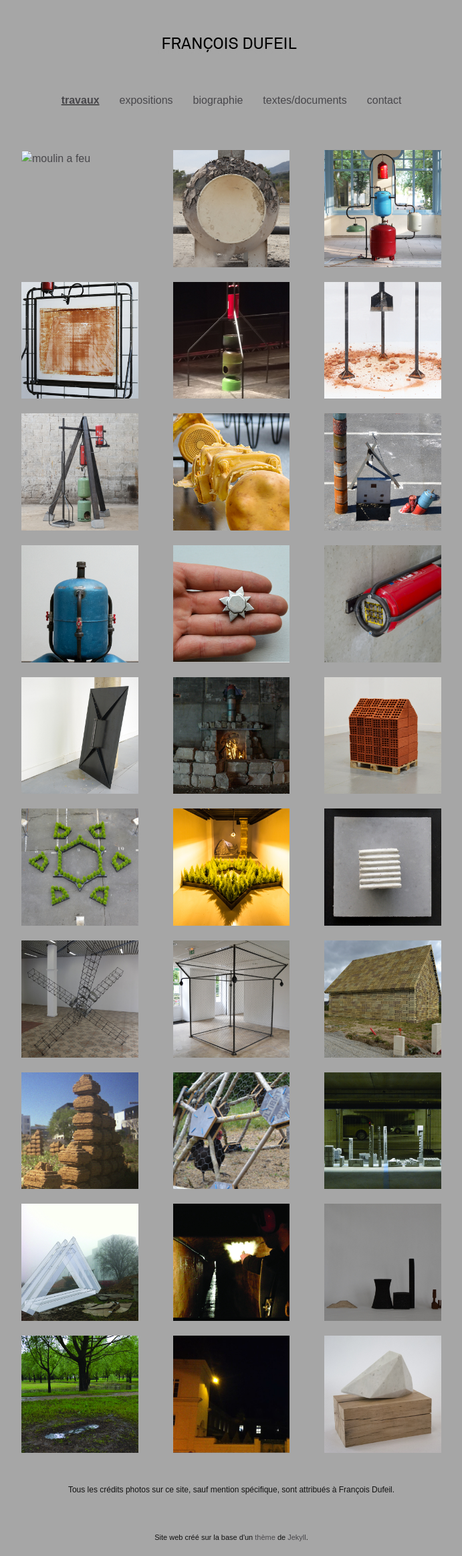
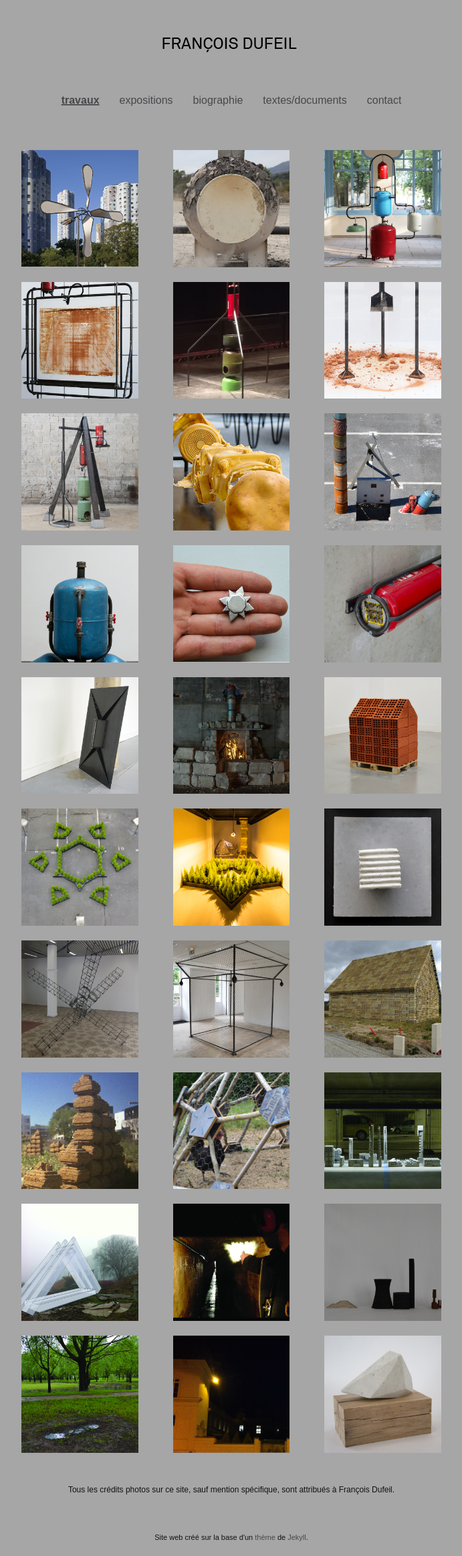
Before and after one commit to Mariecie/Mariecie.github.io, a Jekyll site: the page built from travaux/index.md, in a window 1280 px wide. Shown: the whole page at 67% size, without its empty margins (294-985 px from the left). Built offline with Jekyll 4.4.1, drawn with Linux system fonts in a browser that asks for light colours.

Commit message:
Update and rename 2015-10-25- Moulin a feu.markdown to 2015-10-25-Moulin a feu.markdown

```diff
--- a/_posts/2015-10-25- Moulin a feu.markdown
+++ b/_posts/2015-10-25-Moulin a feu.markdown
@@ -1,9 +1,8 @@
-
 ---
 layout: post
 title:  "MOULIN A FEU"
 date:   2015-10-25 15:39:40
-preview: "https://raw.githubusercontent.com/Mariecie/Mariecie.github.io/master/images/images/moulin-a-feu-preview.jpg"
+preview: "https://raw.githubusercontent.com/Mariecie/Mariecie.github.io/master/images/moulin-a-feu-preview.jpg"
 ---
 
 <img src="https://raw.githubusercontent.com/Mariecie/Mariecie.github.io/master/images/Moulin à feu_2020_Production Moly-Sabata_crédits photo François Dufeil'.jpg" alt="Moulin a feu.Francois Dufeil">
@@ -18,7 +17,7 @@ preview: "https://raw.githubusercontent.com/Mariecie/Mariecie.github.io/master/i
 <img src="https://raw.githubusercontent.com/Mariecie/Mariecie.github.io/master/images/Moulin à feu_détail hélice_2020_Production Moly-Sabata_crédits photo François Dufeil.jpg" alt="Moulin a feu.Francois Dufeil">
 <p>&nbsp;</p>
 
-<iframe src="https://youtu.be/q9_lsqOef5o" width="100%" height="360" frameborder="0" webkitallowfullscreen mozallowfullscreen allowfullscreen></iframe>
+<iframe src="https://www.youtube.com/embed/q9_lsqOef5o" width="100%" height="360" frameborder="0" webkitallowfullscreen mozallowfullscreen allowfullscreen></iframe>
 <p>&nbsp;</p>
 
 
```
